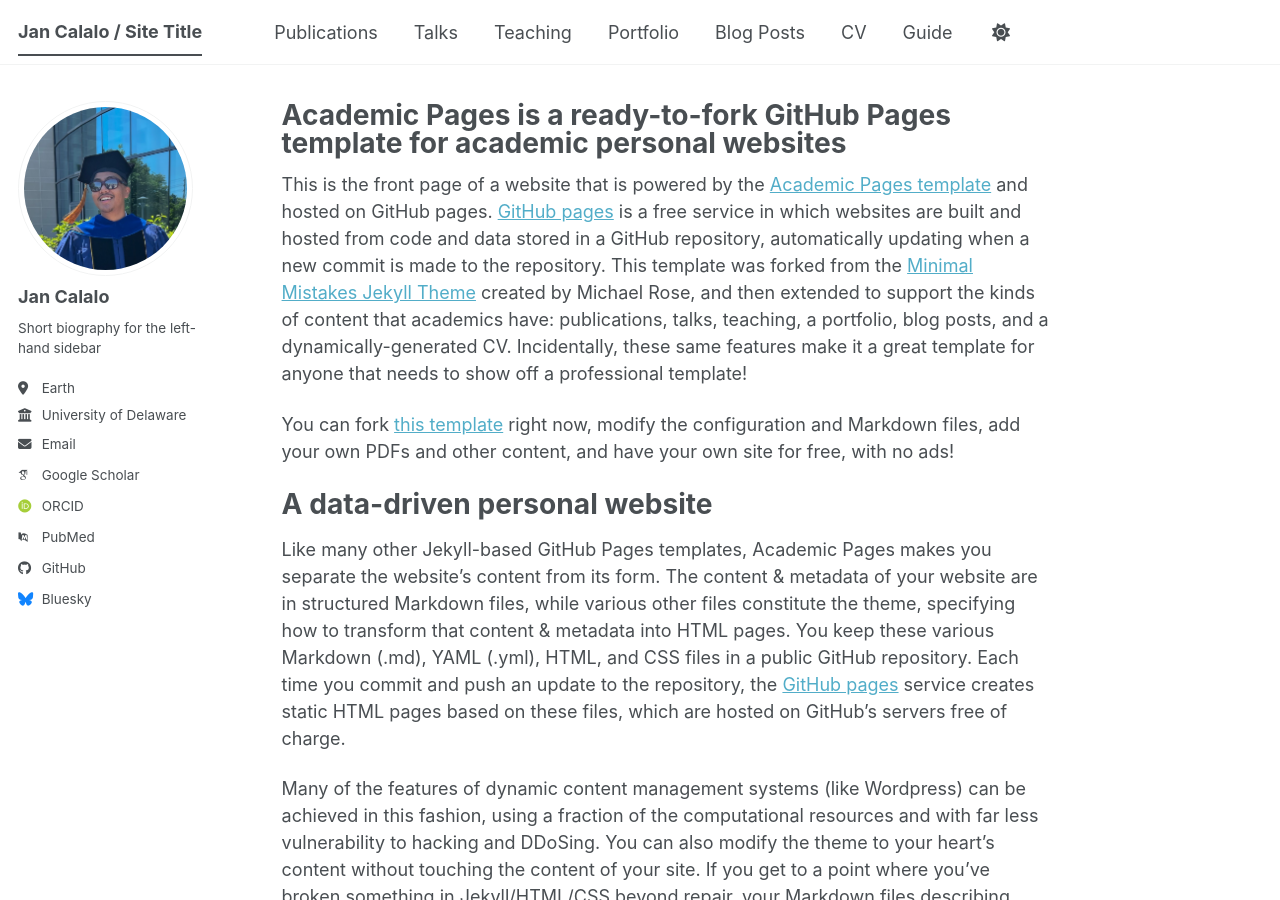
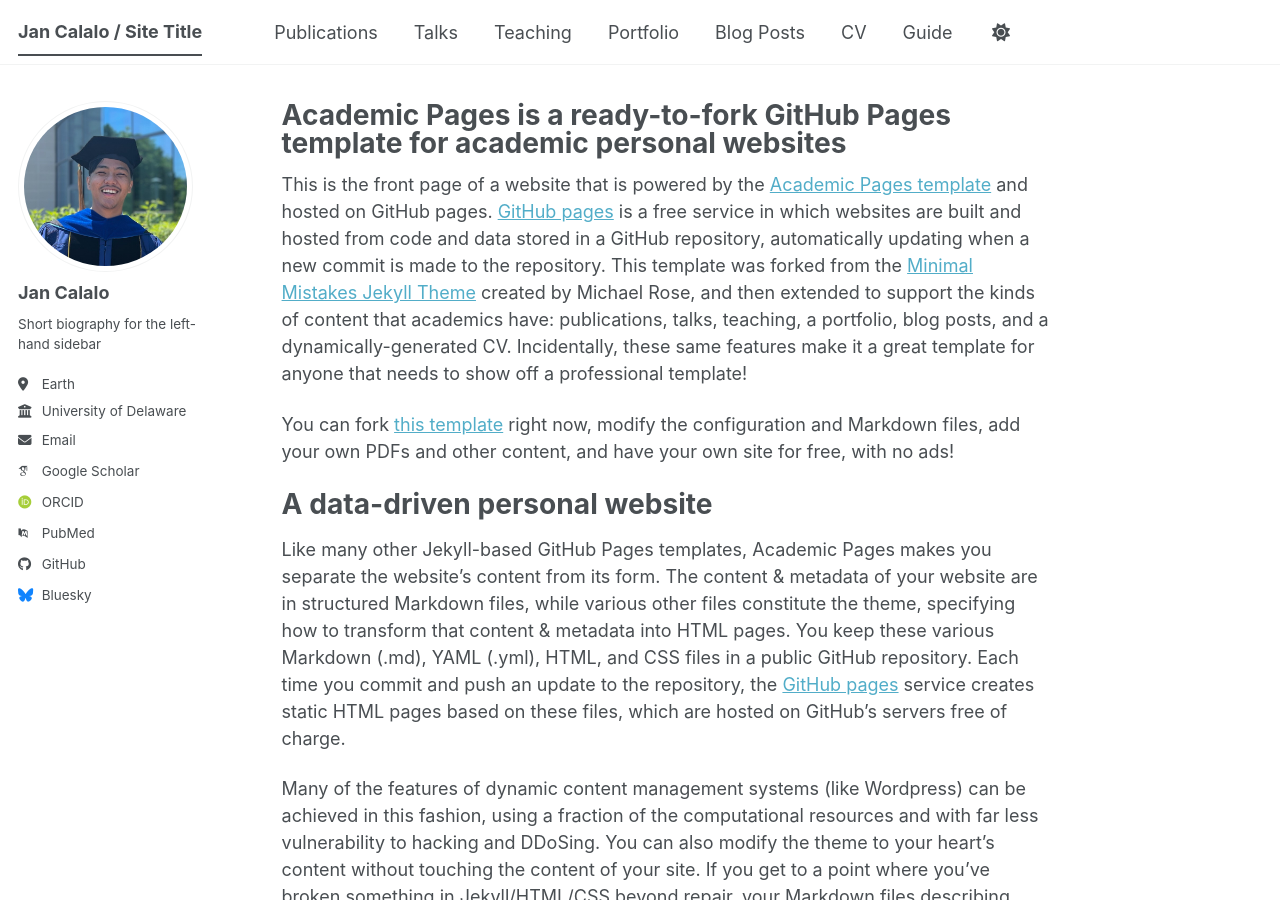
Before and after one commit to JanCalalo/JanCalalo.github.io, a Jekyll site: the page built from _pages/about.md, in a window 1280 px wide and 900 px high. Built offline with Jekyll 4.4.1, drawn with Linux system fonts in a browser that asks for light colours; some web fonts are replaced; a script bundle is joined from its source files by our own code; library files that are not in the unit come from our copies.

Commit message:
Update _config.yml

```diff
--- a/_config.yml
+++ b/_config.yml
@@ -23,7 +23,7 @@
 #               Additional customization can be done by editing /_includes/author-profile.html
 author:
   # Biographic information
-  avatar           : "profile.png"
+  avatar           : "headshot_2.png"
   name             : "Jan Calalo"
   pronouns         : # example: "she/her"
   bio              : "Short biography for the left-hand sidebar"
```
